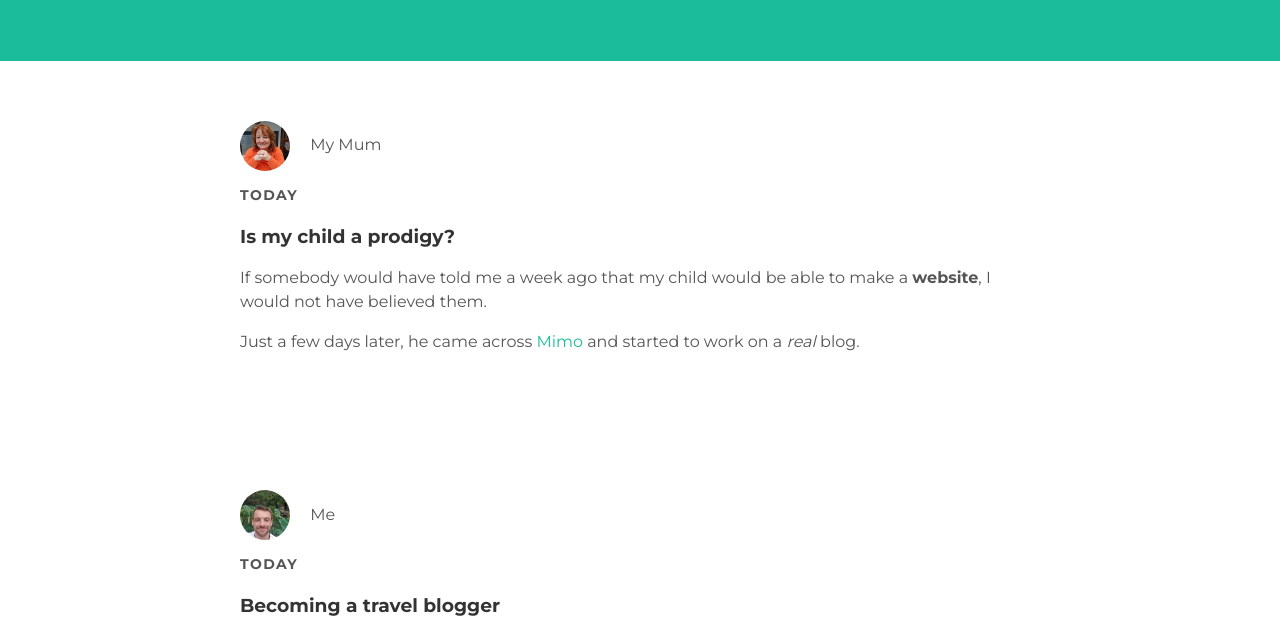
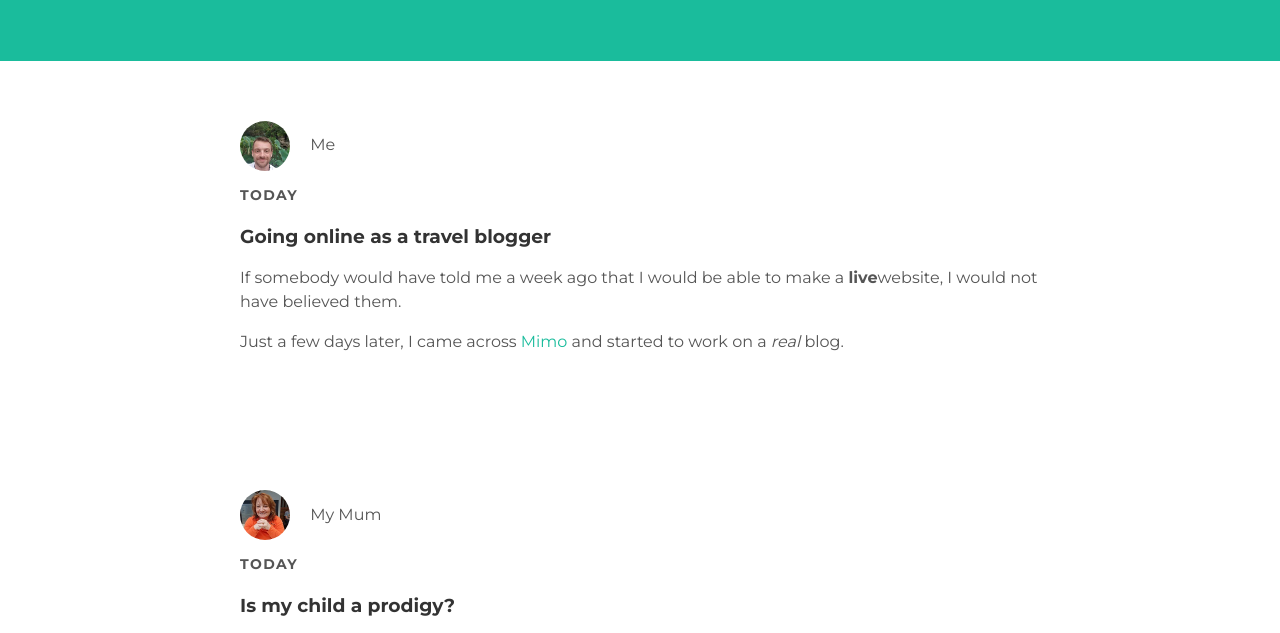
Before and after one commit to MarkPowellNZ/MarkPowellNZ.github.io, a plain HTML site: page index.html in a window 1280 px wide. Shown: the part 89-722 px from the top of the page. Drawn offline with Linux system fonts and the light colour scheme.

Commit message:
Update index.html

```diff
--- a/index.html
+++ b/index.html
@@ -15,6 +15,23 @@
       <li><a href="about.html">About</a></li>
       <li><a href="mailto:mark.powell.nz@gmail.com">Contact</a></li>
     </ul>
+  </div>
+</div>
+
+<div id="content">
+  <div class="post-container">
+    <div class="post">
+      <div class="post-author">
+        <img src="Profile Picture.jpg">
+        <span>Me</span>
+      </div>
+        <p class="post-date">Today</p>
+          <h3 class="post-title">Going online as a travel blogger</h3>
+          <div class="post-content">
+            <p>If somebody would have told me a week ago that I would be able to make a <strong>live</strong>website, I would not have believed them.</p>
+            <p>Just a few days later, I came across <a href="https://getmimo.com">Mimo</a> and started to work on a <em>real</em> blog.</p>
+          </div>
+    </div>
   </div>
 </div>
 
```
